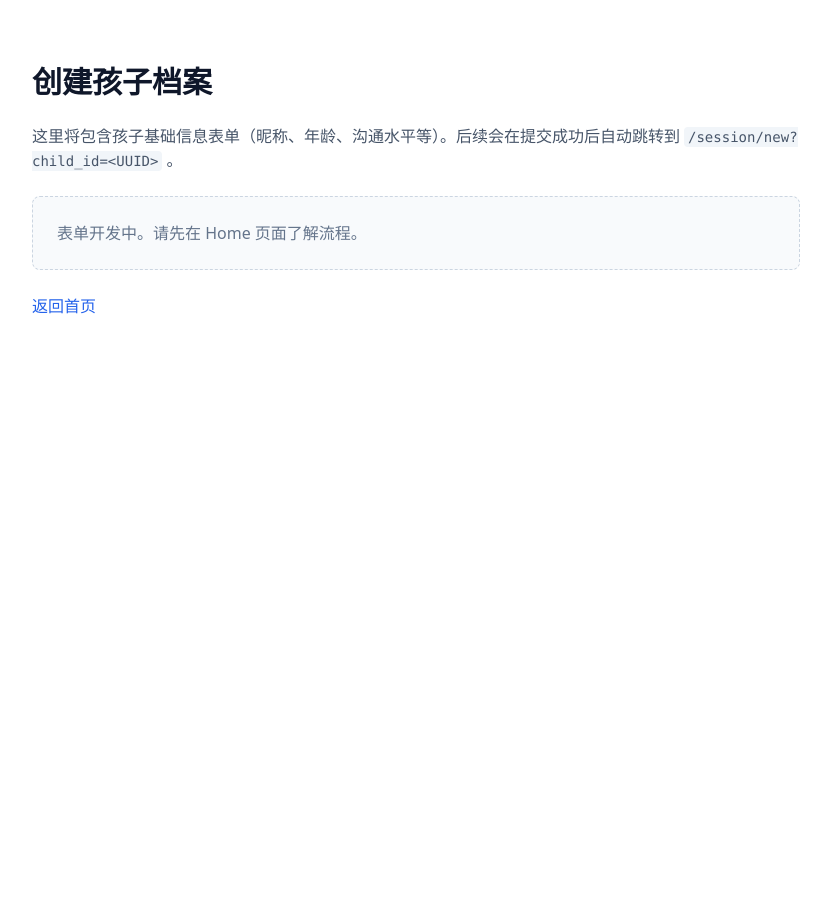
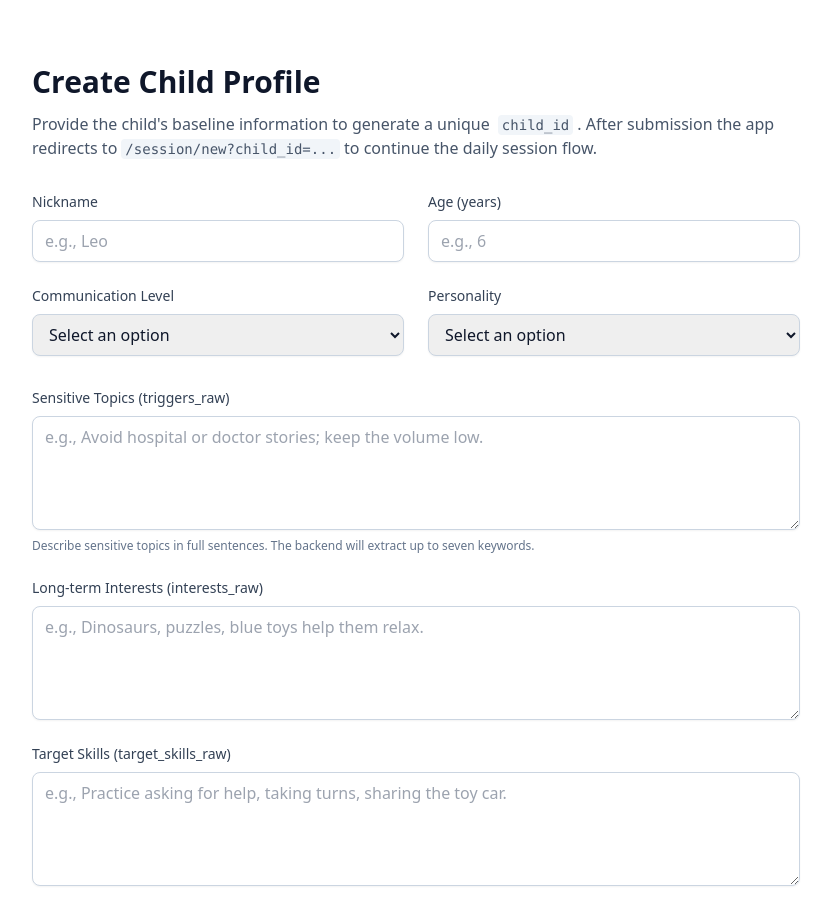
Before and after one commit to hri-autism/hri-autism-frontend, a React (Vite) app: page /child/new in a window 1280 px wide. Shown: the top 916 px of the page, without its empty margins (224-1055 px from the left). Before the commit the page ends 800 px from the top, so only its background shows below. Built offline with nearby package versions, Linux system fonts and the light colour scheme.

Commit message:
feat: added child profile form scaffold.

```diff
--- a/src/pages/ChildNew.tsx
+++ b/src/pages/ChildNew.tsx
@@ -1,30 +1,274 @@
-import { Link } from 'react-router-dom'
+import { useCallback, useMemo, useState } from 'react'
+import type { ChangeEvent, FormEvent } from 'react'
+import { Link, useNavigate } from 'react-router-dom'
+import { COMM_LEVELS, PERSONALITIES } from '../lib/constants'
+
+type FormState = {
+  nickname: string
+  age: string
+  comm_level: string
+  personality: string
+  triggers_raw: string
+  interests_raw: string
+  target_skills_raw: string
+}
+
+const initialState: FormState = {
+  nickname: '',
+  age: '',
+  comm_level: '',
+  personality: '',
+  triggers_raw: '',
+  interests_raw: '',
+  target_skills_raw: '',
+}
 
 function ChildNew() {
+  const [form, setForm] = useState<FormState>(initialState)
+  const [isSubmitting, setIsSubmitting] = useState(false)
+  const [error, setError] = useState<string | null>(null)
+  const navigate = useNavigate()
+
+  const handleChange = useCallback(
+    (
+      event: ChangeEvent<
+        HTMLInputElement | HTMLTextAreaElement | HTMLSelectElement
+      >,
+    ) => {
+      const field = event.target.name as keyof FormState
+      setForm((prev) => ({
+        ...prev,
+        [field]: event.target.value,
+      }))
+    },
+    [],
+  )
+
+  const handleSubmit = useCallback(
+    (event: FormEvent<HTMLFormElement>) => {
+      event.preventDefault()
+      setIsSubmitting(true)
+      setError(null)
+
+      try {
+        // TODO: replace with real API call once backend integration is ready.
+        const fakeChildId = 'temporary-child-id'
+        navigate(`/session/new?child_id=${encodeURIComponent(fakeChildId)}`)
+      } catch (submissionError) {
+        console.error(submissionError)
+        setError('Failed to submit the form. Please try again.')
+      } finally {
+        setIsSubmitting(false)
+      }
+    },
+    [navigate],
+  )
+
+  const handleReset = useCallback(() => {
+    setForm(initialState)
+    setError(null)
+  }, [])
+
+  const disableSubmit = useMemo(() => {
+    return (
+      isSubmitting ||
+      !form.nickname ||
+      !form.age ||
+      !form.comm_level ||
+      !form.personality
+    )
+  }, [form, isSubmitting])
+
   return (
     <main className="min-h-screen bg-white px-4 py-16">
-      <div className="mx-auto max-w-3xl space-y-6">
+      <div className="mx-auto max-w-3xl space-y-8">
+        <header className="space-y-3">
           <h1 className="text-3xl font-semibold text-slate-900">
-          创建孩子档案
+            Create Child Profile
           </h1>
           <p className="text-slate-600">
-          这里将包含孩子基础信息表单（昵称、年龄、沟通水平等）。后续会在提交成功后自动跳转到
+            Provide the child&apos;s baseline information to generate a unique{' '}
             <code className="mx-1 rounded bg-slate-100 px-1 py-0.5 text-sm">
-            /session/new?child_id=&lt;UUID&gt;
+              child_id
             </code>
-          。
+            . After submission the app redirects to
+            <code className="mx-1 rounded bg-slate-100 px-1 py-0.5 text-sm">
+              /session/new?child_id=...
+            </code>
+            to continue the daily session flow.
           </p>
-        <div className="rounded-lg border border-dashed border-slate-300 bg-slate-50 p-6 text-slate-500">
-          表单开发中。请先在 Home 页面了解流程。
+        </header>
+
+        {error && (
+          <div className="rounded-md border border-red-200 bg-red-50 px-4 py-3 text-sm text-red-700">
+            {error}
           </div>
-        <div>
+        )}
+
+        <form onSubmit={handleSubmit} className="space-y-8">
+          <section className="grid gap-6 md:grid-cols-2">
+            <div className="flex flex-col gap-2">
+              <label className="text-sm font-medium text-slate-700" htmlFor="nickname">
+                Nickname
+              </label>
+              <input
+                id="nickname"
+                name="nickname"
+                type="text"
+                value={form.nickname}
+                onChange={handleChange}
+                placeholder="e.g., Leo"
+                required
+                maxLength={100}
+                disabled={isSubmitting}
+                className="rounded-lg border border-slate-300 px-3 py-2 text-slate-900 shadow-sm focus:border-blue-500 focus:outline-none focus:ring-2 focus:ring-blue-200"
+              />
+            </div>
+
+            <div className="flex flex-col gap-2">
+              <label className="text-sm font-medium text-slate-700" htmlFor="age">
+                Age (years)
+              </label>
+              <input
+                id="age"
+                name="age"
+                type="number"
+                min={0}
+                value={form.age}
+                onChange={handleChange}
+                placeholder="e.g., 6"
+                required
+                disabled={isSubmitting}
+                className="rounded-lg border border-slate-300 px-3 py-2 text-slate-900 shadow-sm focus:border-blue-500 focus:outline-none focus:ring-2 focus:ring-blue-200"
+              />
+            </div>
+
+            <div className="flex flex-col gap-2">
+              <label className="text-sm font-medium text-slate-700" htmlFor="comm_level">
+                Communication Level
+              </label>
+              <select
+                id="comm_level"
+                name="comm_level"
+                value={form.comm_level}
+                onChange={handleChange}
+                required
+                disabled={isSubmitting}
+                className="rounded-lg border border-slate-300 px-3 py-2 text-slate-900 shadow-sm focus:border-blue-500 focus:outline-none focus:ring-2 focus:ring-blue-200"
+              >
+                <option value="" disabled hidden>
+                  Select an option
+                </option>
+                {COMM_LEVELS.map((level) => (
+                  <option key={level} value={level}>
+                    {level.charAt(0).toUpperCase() + level.slice(1)}
+                  </option>
+                ))}
+              </select>
+            </div>
+
+            <div className="flex flex-col gap-2">
+              <label className="text-sm font-medium text-slate-700" htmlFor="personality">
+                Personality
+              </label>
+              <select
+                id="personality"
+                name="personality"
+                value={form.personality}
+                onChange={handleChange}
+                required
+                disabled={isSubmitting}
+                className="rounded-lg border border-slate-300 px-3 py-2 text-slate-900 shadow-sm focus:border-blue-500 focus:outline-none focus:ring-2 focus:ring-blue-200"
+              >
+                <option value="" disabled hidden>
+                  Select an option
+                </option>
+                {PERSONALITIES.map((item) => (
+                  <option key={item} value={item}>
+                    {item.charAt(0).toUpperCase() + item.slice(1)}
+                  </option>
+                ))}
+              </select>
+            </div>
+          </section>
+
+          <section className="space-y-6">
+            <div className="flex flex-col gap-2">
+              <label className="text-sm font-medium text-slate-700" htmlFor="triggers_raw">
+                Sensitive Topics (triggers_raw)
+              </label>
+              <textarea
+                id="triggers_raw"
+                name="triggers_raw"
+                rows={4}
+                value={form.triggers_raw}
+                onChange={handleChange}
+                placeholder="e.g., Avoid hospital or doctor stories; keep the volume low."
+                disabled={isSubmitting}
+                className="rounded-lg border border-slate-300 px-3 py-2 text-slate-900 shadow-sm focus:border-blue-500 focus:outline-none focus:ring-2 focus:ring-blue-200"
+              />
+              <p className="text-xs text-slate-500">
+                Describe sensitive topics in full sentences. The backend will extract up to seven keywords.
+              </p>
+            </div>
+
+            <div className="flex flex-col gap-2">
+              <label className="text-sm font-medium text-slate-700" htmlFor="interests_raw">
+                Long-term Interests (interests_raw)
+              </label>
+              <textarea
+                id="interests_raw"
+                name="interests_raw"
+                rows={4}
+                value={form.interests_raw}
+                onChange={handleChange}
+                placeholder="e.g., Dinosaurs, puzzles, blue toys help them relax."
+                disabled={isSubmitting}
+                className="rounded-lg border border-slate-300 px-3 py-2 text-slate-900 shadow-sm focus:border-blue-500 focus:outline-none focus:ring-2 focus:ring-blue-200"
+              />
+            </div>
+
+            <div className="flex flex-col gap-2">
+              <label className="text-sm font-medium text-slate-700" htmlFor="target_skills_raw">
+                Target Skills (target_skills_raw)
+              </label>
+              <textarea
+                id="target_skills_raw"
+                name="target_skills_raw"
+                rows={4}
+                value={form.target_skills_raw}
+                onChange={handleChange}
+                placeholder="e.g., Practice asking for help, taking turns, sharing the toy car."
+                disabled={isSubmitting}
+                className="rounded-lg border border-slate-300 px-3 py-2 text-slate-900 shadow-sm focus:border-blue-500 focus:outline-none focus:ring-2 focus:ring-blue-200"
+              />
+            </div>
+          </section>
+
+          <div className="flex flex-col gap-3 sm:flex-row sm:items-center">
+            <button
+              type="submit"
+              disabled={disableSubmit}
+              className="inline-flex items-center justify-center rounded-lg bg-blue-600 px-5 py-3 text-base font-semibold text-white shadow transition hover:bg-blue-500 disabled:cursor-not-allowed disabled:bg-slate-300"
+            >
+              {isSubmitting ? 'Submitting...' : 'Create Profile'}
+            </button>
+            <button
+              type="button"
+              onClick={handleReset}
+              disabled={isSubmitting}
+              className="inline-flex items-center justify-center rounded-lg border border-slate-300 px-5 py-3 text-base font-semibold text-slate-700 transition hover:border-slate-400 hover:bg-white disabled:cursor-not-allowed disabled:opacity-60"
+            >
+              Reset
+            </button>
             <Link
               to="/"
-            className="text-blue-600 hover:text-blue-500 font-medium"
+              className="inline-flex items-center justify-center text-base font-semibold text-blue-600 hover:text-blue-500"
             >
-            返回首页
+              Cancel and return home
             </Link>
           </div>
+        </form>
       </div>
     </main>
   )
```
Lines whose indentation alone changed are shown as unchanged.
